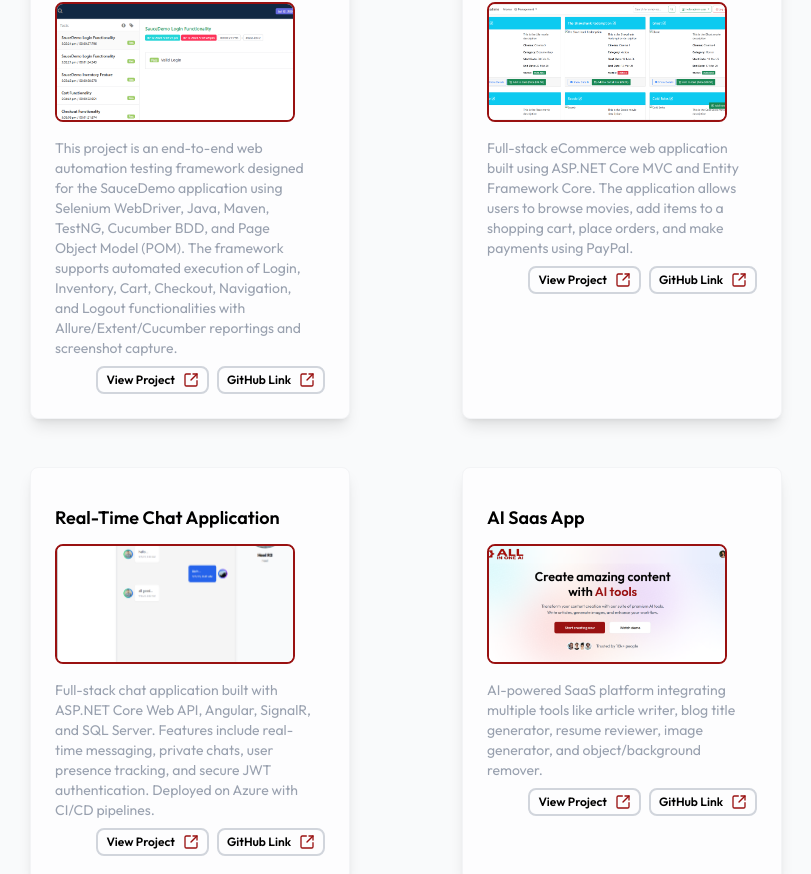
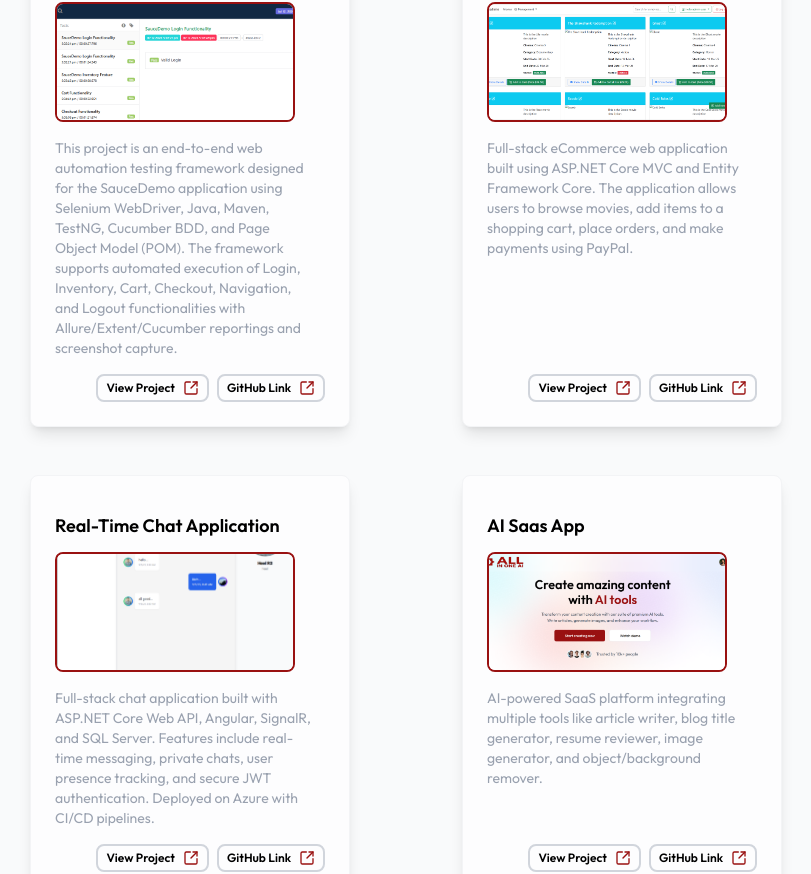
Before and after one commit to heelR3/rudraraj-pandey, a React (Vite) app: page / in a window 1280 px wide. Shown: the part 1807-2681 px from the top of the page, without its empty margins (234-1045 px from the left). Built offline with nearby package versions, Linux system fonts and the light colour scheme.

Commit message:
Update Projects.jsx

```diff
--- a/src/components/Projects.jsx
+++ b/src/components/Projects.jsx
@@ -11,25 +11,48 @@ const Projects = () => {
         <h1 className='text-4xl font-bold'>Projects</h1>
       </div>
 
-      <div className=' px-1 sm:px-24 flex flex-wrap mt-2 justify-between'>
-        {projects.map((tool, index) => (
-          <div key={index} className='w-full sm:w-1/2 p-6 m-6 max-w-xs rounded-lg bg-[#FDFDFE] shadow-lg border border-gray-100 hover:-translate-y-1 transition-all duration-300 '>
+      <div className="px-1 sm:px-24 flex flex-wrap mt-2 justify-between">
+  {projects.map((tool, index) => (
+    <div
+      key={index}
+      className="w-full sm:w-1/2 p-6 m-6 max-w-xs rounded-lg bg-[#FDFDFE] shadow-lg border border-gray-100 hover:-translate-y-1 transition-all duration-300 flex flex-col"
+    >
+      <h3 className="flex gap-2 mt-3 mb-3 text-lg font-semibold">
+        {tool.title}
+      </h3>
 
-            <h3 className='flex gap-2 mt-3 mb-3 text-lg font-semibold'> {tool.title} </h3>
+      <div className="w-60 h-30 overflow-hidden border-2 border-primary rounded-lg mb-4">
+        <img
+          src={tool.img}
+          alt="project-image"
+          className="w-full h-full object-cover"
+        />
+      </div>
 
-            <div className='w-60 h-30 overflow-hidden border-2 border-primary rounded-lg mb-4'>
-              <img src={tool.img} alt="project-image" className='w-full h-full object-cover' />
-            </div>
+      <p className="text-gray-400 text-sm max-w-[95%] flex-grow">
+        {tool.description}
+      </p>
 
-            <p className='text-gray-400 text-sm max-w-[95%] '> {tool.description} </p>
-            <div className='flex justify-end mt-2 gap-2'>
-              <button className='flex gap-2 font-semibold border-2 border-gray-300 rounded-lg px-2 py-1 text-xs cursor-pointer'  onClick={() => window.open(tool.deployLink, '_blank')}> View Project <tool.Icon className='w-4 h-4 text-primary  ' /> </button>
-              <button className='flex gap-2 font-semibold border-2 border-gray-300 rounded-lg px-2 py-1 text-xs cursor-pointer' onClick={() => window.open(tool.githubLink, '_blank')} > GitHub Link <tool.Icon className='w-4 h-4 text-primary '  /> </button>
+      <div className="flex justify-end mt-auto pt-4 gap-2">
+        <button
+          className="flex gap-2 font-semibold border-2 border-gray-300 rounded-lg px-2 py-1 text-xs cursor-pointer"
+          onClick={() => window.open(tool.deployLink, "_blank")}
+        >
+          View Project
+          <tool.Icon className="w-4 h-4 text-primary" />
+        </button>
 
-            </div>
-          </div>
-        ))}
+        <button
+          className="flex gap-2 font-semibold border-2 border-gray-300 rounded-lg px-2 py-1 text-xs cursor-pointer"
+          onClick={() => window.open(tool.githubLink, "_blank")}
+        >
+          GitHub Link
+          <tool.Icon className="w-4 h-4 text-primary" />
+        </button>
       </div>
+    </div>
+  ))}
+</div>
 
     </div>
   )
```
